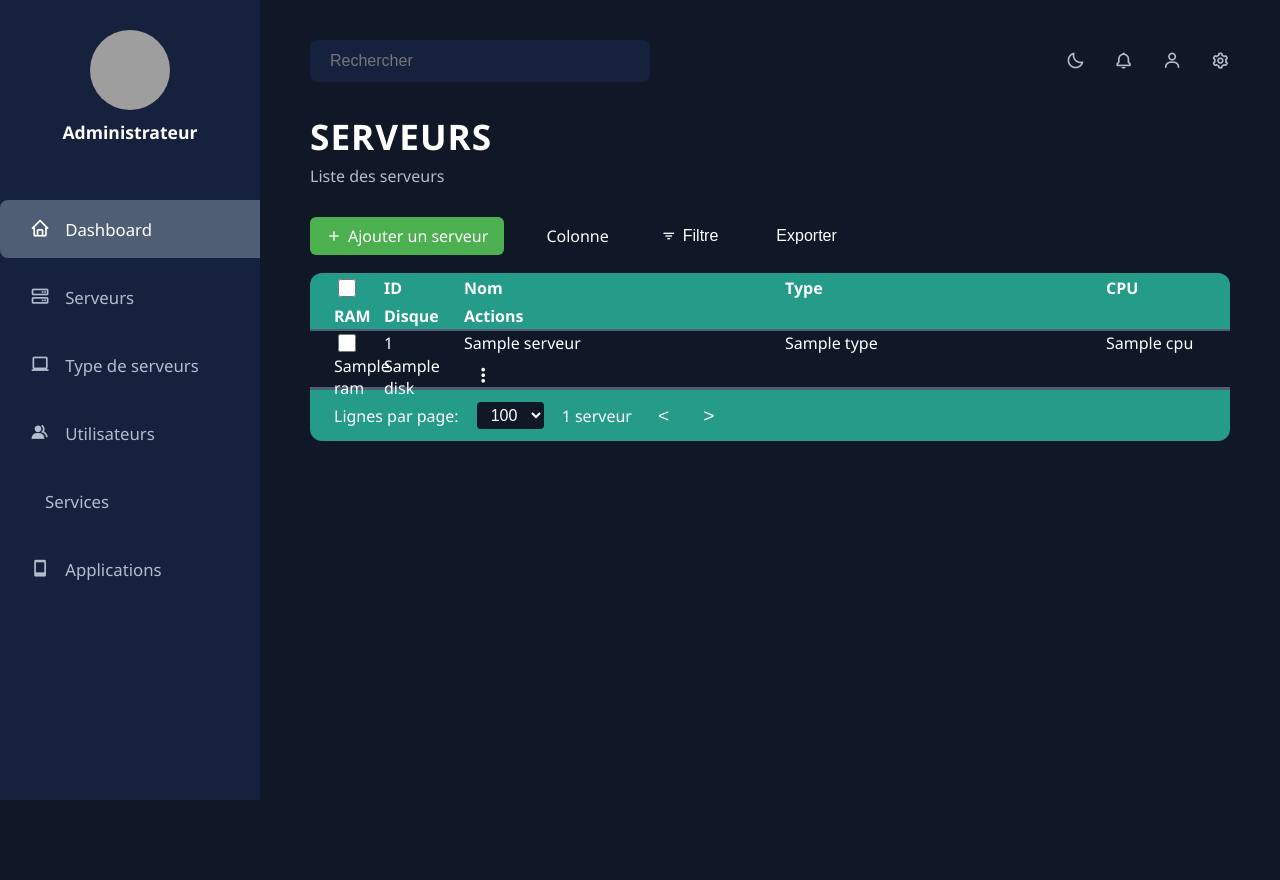
After one commit to Cam-12/SAE23, a Django app: template Administration/administration/serveur/templates/serveur/serveurs.html in a window 1280 px wide. The commit adds this page. Run offline with Django 3.2, Linux system fonts and the light colour scheme; the template is opened without the code that fills it: most values are stand-ins (such as "Sample title", 1, 10 or a date in 2020); some libraries are stand-ins or nearby versions; grey boxes are pictures that could not be loaded.

```diff
--- a/Administration/administration/serveur/templates/serveur/main.html
+++ b/Administration/administration/serveur/templates/serveur/main.html
@@ -19,7 +19,7 @@
         </div>
         <ul class="sidebar-menu">
             <li class="active"><a href="index.html" class="sidebar-link"><span class="icon"><i class='bx bx-home'></i></span> Dashboard</a></li>
-            <li><span class="icon"><i class="bx bx-server"></i></span> Serveurs</li>
+            <li><a href="/serveur/serveur" class="sidebar-link"><span class="icon"><i class='bx bx-server'></i></span> Serveurs</a></li>
             <li><span class="icon"><i class="bx bx-laptop"></i></span> Type de serveurs</li>
             <li><a href="/serveur/utilisateur" class="sidebar-link"><span class="icon"><i class='bx bxs-group'></i></span> Utilisateurs</a></li>
             <li><span class="icon"><i class='bx bx-layers'></i></span> Services</li>
--- /dev/null
+++ b/Administration/administration/serveur/templates/serveur/serveurs.html
@@ -0,0 +1,72 @@
+{% extends 'serveur/main.html' %}
+{% load static %}
+{% block title %}Serveurs{% endblock %}
+
+{% block content %}
+<div class="main-content">
+    <header>
+        <input type="text" placeholder="Rechercher" class="search-bar">
+        <div class="header-icons">
+            <span><i class='bx bx-moon'></i></span>
+            <span><i class='bx bx-bell'></i></span>
+            <span><i class='bx bx-user'></i></span>
+            <span><i class='bx bx-cog'></i></span>
+        </div>
+    </header>
+    <section class="dashboard-header">
+        <h1>SERVEURS</h1>
+        <p>Liste des serveurs</p>
+    </section>
+    <section class="users-actions">
+        <a href="{% url 'add_serveur' %}" class="table-action-add"><i class='bx bx-plus'></i> Ajouter un serveur</a>
+        <a href="#" class="table-action"><i class='bx bx-table-columns'></i> Colonne</a>
+        <button class="table-action"><i class='bx bx-filter'></i> Filtre</button>
+        <button class="table-action"><i class='bx bx-archive-arrow-down'></i> Exporter</button>
+    </section>
+    <section class="users-table-section">
+        <div class="users-table-header">
+            <input type="checkbox">
+            <span>ID</span>
+            <span>Nom</span>
+            <span>Type</span>
+            <span>CPU</span>
+            <span>RAM</span>
+            <span>Disque</span>
+            <span>Actions</span>
+        </div>
+        {% for serveur in serveurs %}
+        <div class="users-table-row">
+            <input type="checkbox">
+            <span>{{ serveur.id }}</span>
+            <span>{{ serveur.nom }}</span>
+            <span>{{ serveur.type }}</span>
+            <span>{{ serveur.cpu }}</span>
+            <span>{{ serveur.ram }}</span>
+            <span>{{ serveur.disk }}</span>
+            <span style="position:relative;">
+                <button class="action-btn" onclick="toggleDropdown(this)"><i class='bx bx-dots-vertical-rounded'></i></button>
+                <div class="dropdown-menu">
+                    <a href="{% url 'update_serveur' serveur.id %}">Modifier</a>
+                    <a href="{% url 'delete_serveur' serveur.id %}">Supprimer</a>
+                </div>
+            </span>
+        </div>
+        {% empty %}
+        <div class="users-table-row">
+            <span colspan="7">Aucun serveur trouvé.</span>
+        </div>
+        {% endfor %}
+        <div class="users-table-footer">
+            <span>Lignes par page:</span>
+            <select>
+                <option>100</option>
+                <option>50</option>
+                <option>25</option>
+            </select>
+            <span>{{ serveurs|length }} serveur{{ serveurs|length|pluralize }}</span>
+            <button class="footer-nav">&lt;</button>
+            <button class="footer-nav">&gt;</button>
+        </div>
+    </section>
+</div>
+{% endblock %}
--- a/Administration/administration/serveur/views.py
+++ b/Administration/administration/serveur/views.py
@@ -41,7 +41,7 @@ def delete_type_serveur(request, id):
 # --- SERVEUR ---
 def list_serveurs(request):
     serveurs = models.Serveurs.objects.all()
-    return render(request, "serveur/serveur_list.html", {"serveurs": serveurs})
+    return render(request, "serveur/serveurs.html", {"serveurs": serveurs})
 
 def add_serveur(request):
     if request.method == "POST":
@@ -51,7 +51,7 @@ def add_serveur(request):
             return redirect("list_serveurs")
     else:
         form = SeveursForm()
-    return render(request, "serveur/serveur_form.html", {"form": form})
+    return render(request, "serveur/serveurs_form.html", {"form": form})
 
 def update_serveur(request, id):
     serveur = get_object_or_404(models.Serveurs, pk=id)
@@ -62,7 +62,7 @@ def update_serveur(request, id):
             return redirect("list_serveurs")
     else:
         form = SeveursForm(instance=serveur)
-    return render(request, "serveur/serveur_form.html", {"form": form, "id": id})
+    return render(request, "serveur/serveurs_form.html", {"form": form, "id": id})
 
 def delete_serveur(request, id):
     serveur = get_object_or_404(models.Serveurs, pk=id)
```
Also changed, not shown: Administration/administration/serveur/templates/serveur/serveurs_form.html (added, +15 -0 lines).
